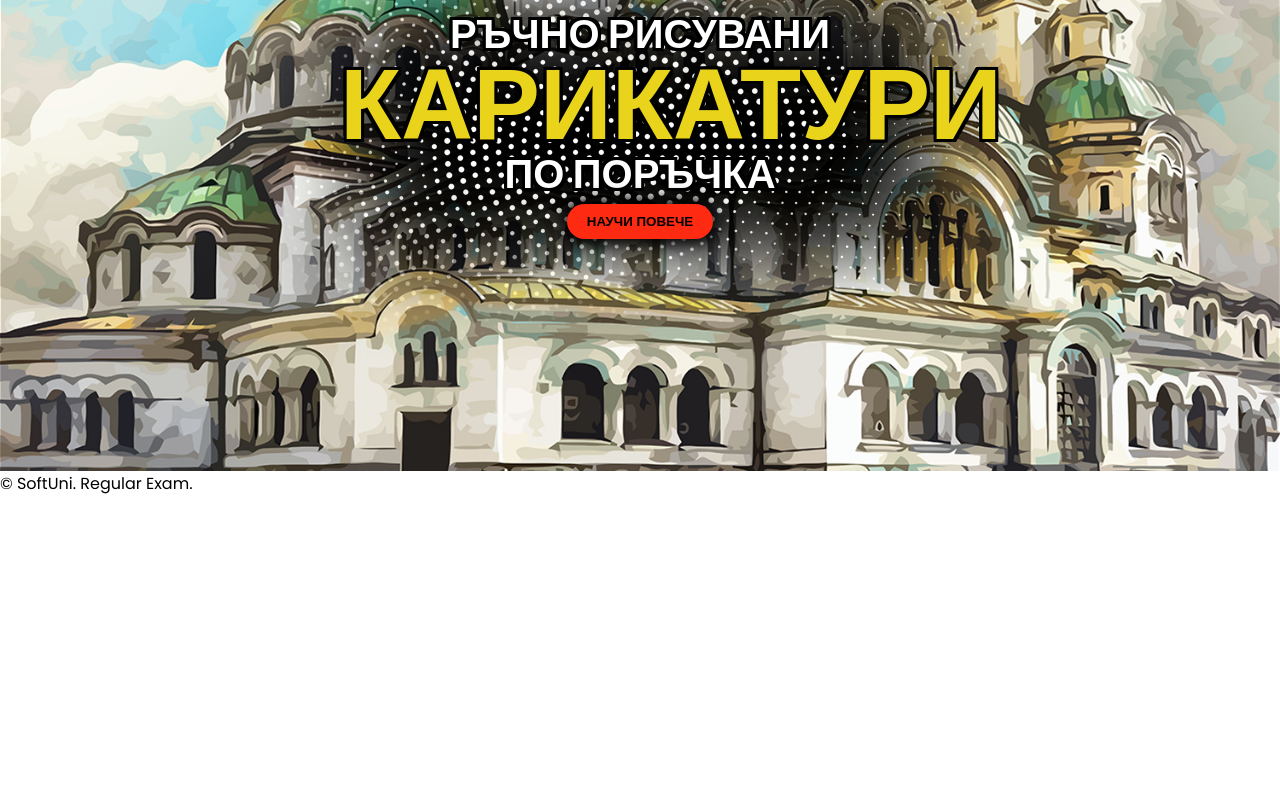
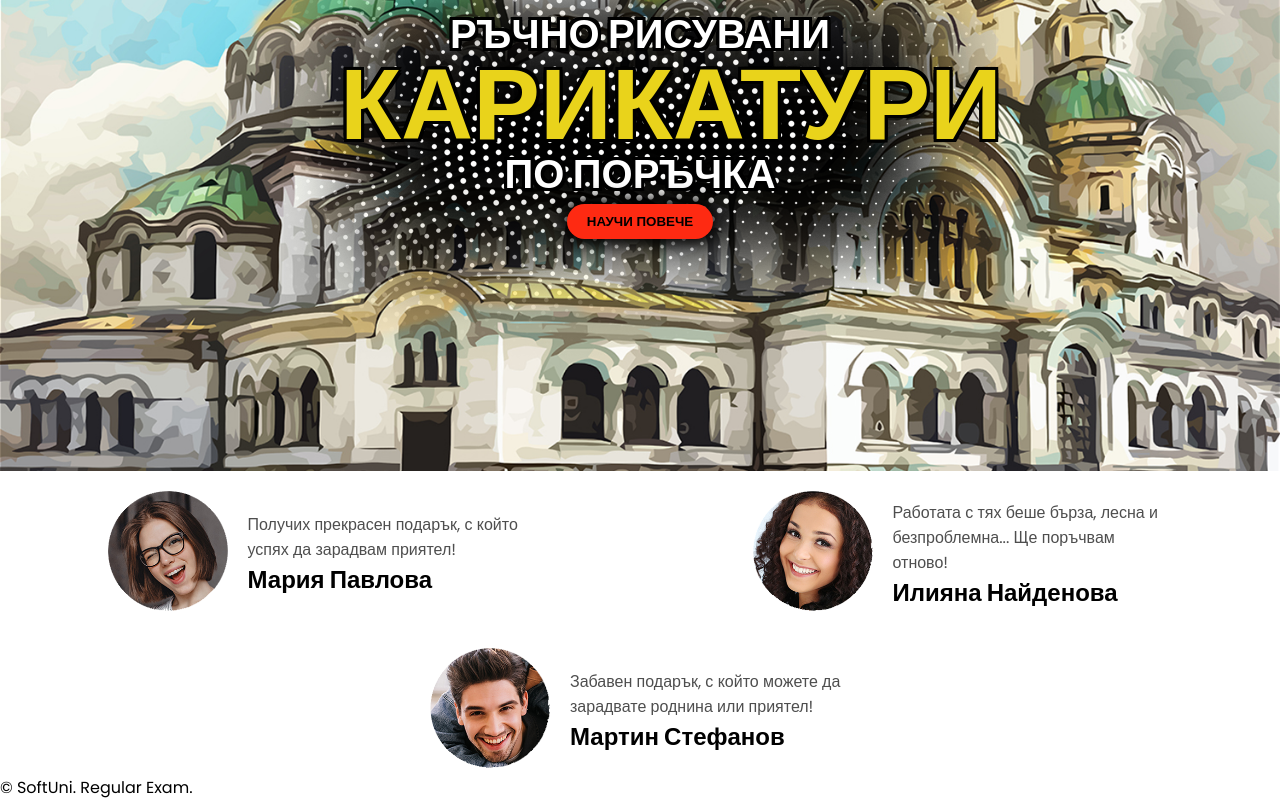
Before and after one commit to PavNedNed/CaricaturesWebsite, a plain HTML site: page index.html in a window 1280 px wide. Shown: the part 329-1129 px from the top of the page. Before the commit the page ends 825 px from the top, so only its background shows below. Drawn offline with Linux system fonts and the light colour scheme.

Commit message:
Footer testimonials

```diff
--- a/index.html
+++ b/index.html
@@ -73,17 +73,49 @@
             </section>
         </section>
 
-        <section class="img-container">
-            <section class="top-text" data-text="РЪЧНО РИСУВАНИ">РЪЧНО РИСУВАНИ</section>
-            <section class="main-text">КАРИКАТУРИ</section>
-            <section class="bottom-text" data-text="ПО ПОРЪЧКА">ПО ПОРЪЧКА</section>
-            <button class="more-btn">НАУЧИ ПОВЕЧЕ</button>
+        <section class="home-wrapper">
+            <section class="img-container">
+                <section class="top-text" data-text="РЪЧНО РИСУВАНИ">РЪЧНО РИСУВАНИ</section>
+                <section class="main-text">КАРИКАТУРИ</section>
+                <section class="bottom-text" data-text="ПО ПОРЪЧКА">ПО ПОРЪЧКА</section>
+                <button class="more-btn">НАУЧИ ПОВЕЧЕ</button>
+            </section>
         </section>
 
 
 
         <footer>
+            <section class="testimonials-container">
+                <section class="testimonials-box">
+                    <section class="testimonials-img">
+                        <img src="./images/footer/t1_bg.png">
+                    </section>
+                    <section class="testimonials-text-wrapper">
+                        <section class="quote">Получих прекрасен подарък, с който успях да зарадвам приятел!</section>
+                        <section class="author">Мария Павлова</section>
+                    </section>
+                </section>
 
+                <section class="testimonials-box">
+                    <section class="testimonials-img">
+                        <img src="./images/footer/t2_bg.png">
+                    </section>
+                    <section class="testimonials-text-wrapper">
+                        <section class="quote">Работата с тях беше бърза, лесна и безпроблемна... Ще поръчвам отново!</section>
+                        <section class="author">Илияна Найденова</section>
+                    </section>
+                </section>
+
+                <section class="testimonials-box" id="third">
+                    <section class="testimonials-img">
+                        <img src="./images/footer/t3_bg.png">
+                    </section>
+                    <section class="testimonials-text-wrapper">
+                        <section class="quote">Забавен подарък, с който можете да зарадвате роднина или приятел!</section>
+                        <section class="author">Мартин Стефанов</section>
+                    </section>
+                </section>
+            </section>
             <p class="copyright">© <span>SoftUni</span>. Regular Exam.</p>
         </footer>
     </section>
--- a/styles.css
+++ b/styles.css
@@ -342,3 +342,51 @@ i {
 
     line-height: 80px;
 }
+
+/* --------------------------------------------  FOOTER -------------------------------------------- */
+.testimonials-img img {
+    width: 120px;
+}
+
+.testimonials-box {
+    padding-top: 20px;
+
+    padding-right: 10px;
+    padding-left: 10px;
+
+    display:flex;
+    flex-direction: row;
+    gap: 20px;
+
+    width: 440px;
+}
+
+.testimonials-text-wrapper {
+    align-content: center;
+
+}
+.testimonials-text-wrapper .quote {
+    color: rgb(78, 78, 78);
+    /* font-weight: 700; */
+    font-size: 1em;
+}
+
+.testimonials-text-wrapper .author {
+    font-size: 1.5em;
+    font-weight: 700;
+
+}
+
+.testimonials-container {
+    display:flex;
+    flex-direction: row;
+    gap: 10px;
+    align-items: center;
+    align-items: flex-start;
+    flex-wrap: wrap;
+    justify-content: space-around;
+}
+
+#third {
+    align-self: flex-start;
+}
```
Also changed, not shown: images/footer/t1_bg.png (added), images/footer/t1_en.png (added), images/footer/t2_bg.png (added), images/footer/t2_en.png (added), images/footer/t3_bg.png (added), images/footer/t3_en.png (added).
